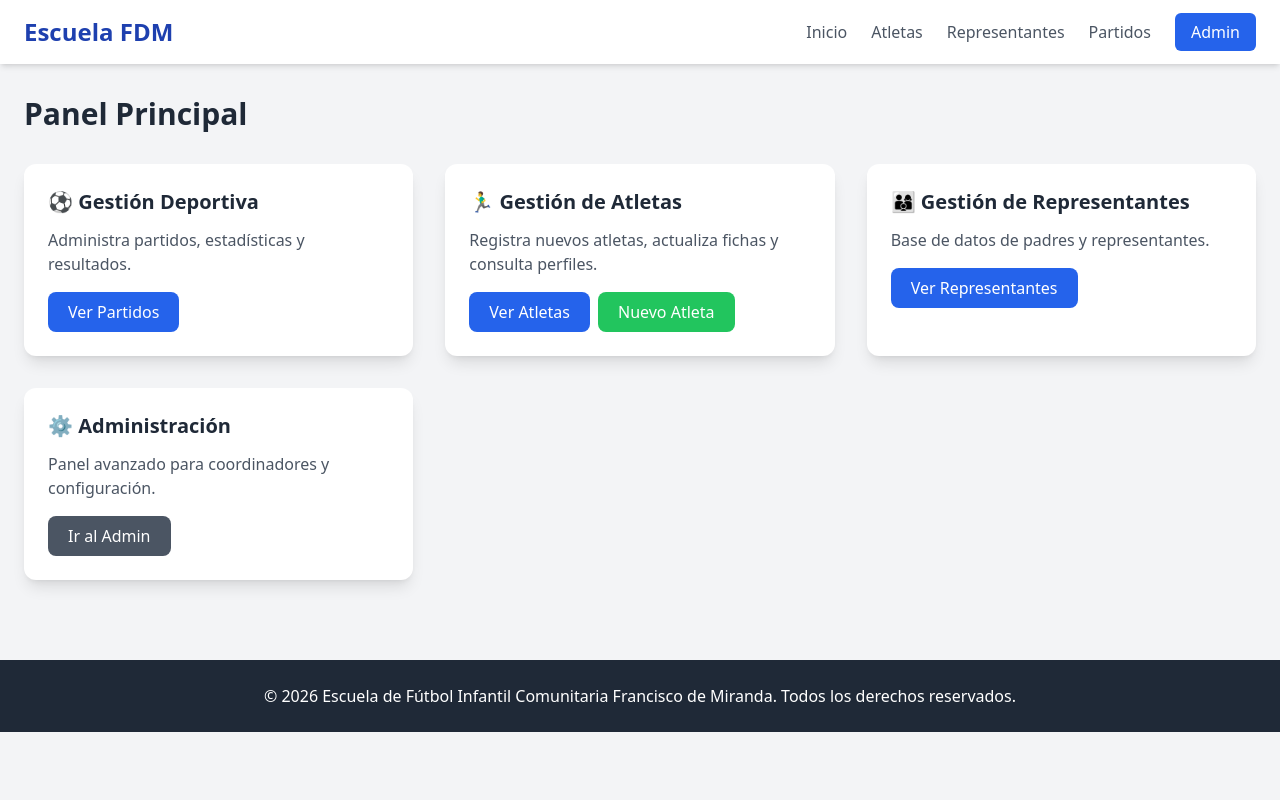
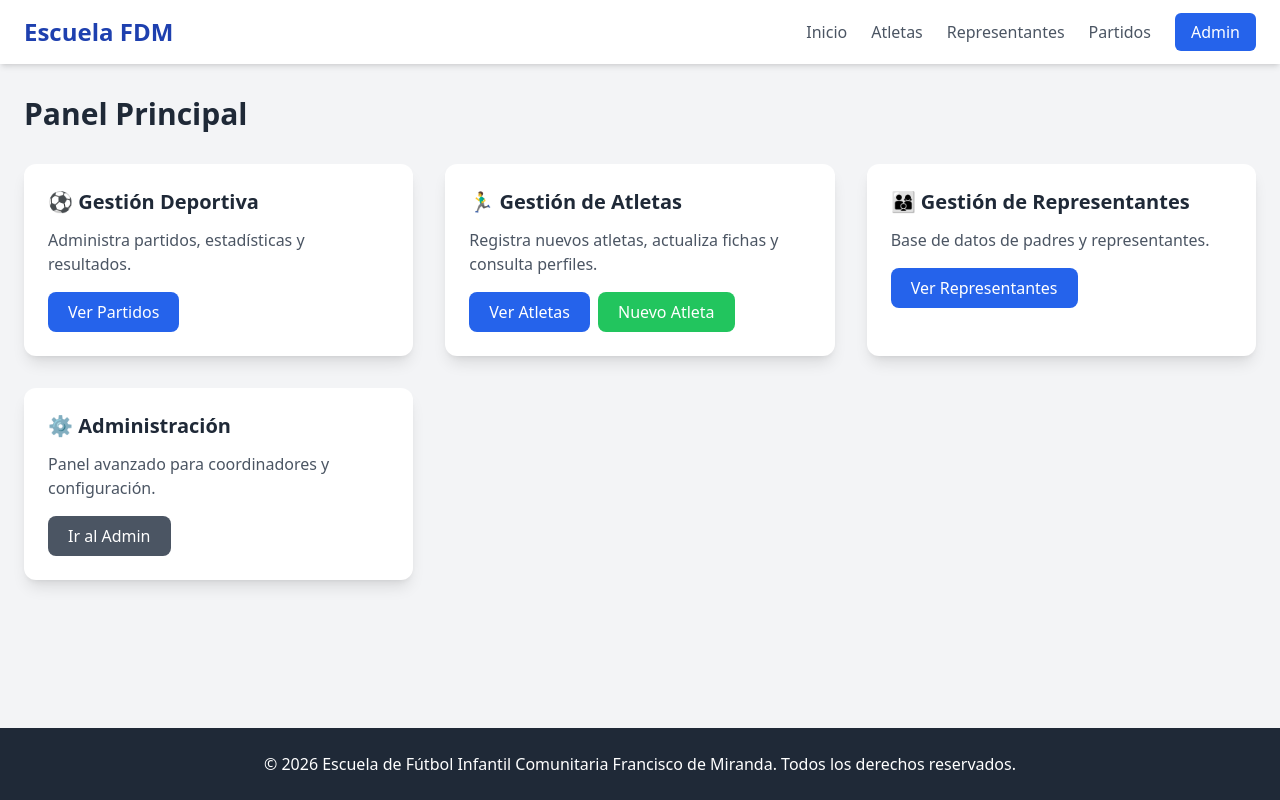
Before and after one commit to Y4nn1s/IngeniumCode-FDM, a Django app: page / in a window 1280 px wide. Run offline with Django 5.2, Linux system fonts and the light colour scheme; style sheets or scripts are compiled from the project's sources.

Commit message:
Correción del Footer: Se Adhiere a la Parte Inferior de la Página

```diff
--- a/core/templates/base.html
+++ b/core/templates/base.html
@@ -7,7 +7,7 @@
     <title>{% block title %}Sistema FDM{% endblock %}</title>
     <link rel="stylesheet" href="{% static 'css/output.css' %}">
 </head>
-<body class="bg-gray-100 text-gray-800 font-sans">
+<body class="bg-gray-100 text-gray-800 font-sans flex flex-col min-h-screen">
 
 <header class="bg-white shadow-md sticky top-0 z-10">
     <div class="container mx-auto px-6 py-4 flex justify-between items-center">
@@ -26,7 +26,7 @@
     </div>
 </header>
 
-<main class="container mx-auto px-6 py-8">
+<main class="container mx-auto px-6 py-8 flex-grow">
     {% if messages %}
         {% for message in messages %}
             <div class="p-4 mb-4 text-sm rounded-lg
--- a/core/templates/core/dashboard.html
+++ b/core/templates/core/dashboard.html
@@ -1,6 +1,6 @@
 {% extends 'base.html' %}
 
-{% block title %}Dashboard - Sistema FDM{% endblock %}
+{% block title %}Escuela de Fútbol FDM{% endblock %}
 
 {% block content %}
 <h2 class="text-3xl font-bold text-gray-800 mb-8">Panel Principal</h2>
```
Also changed, not shown: README.md.
